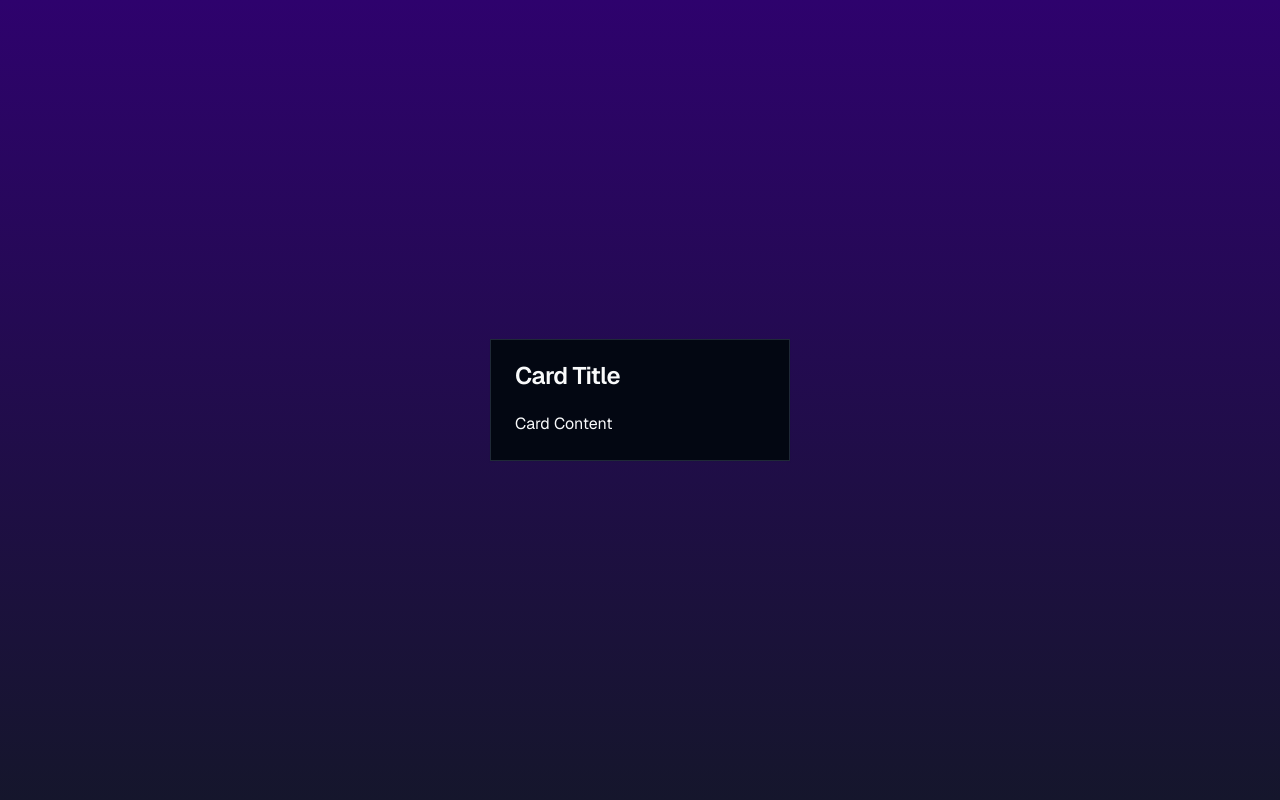
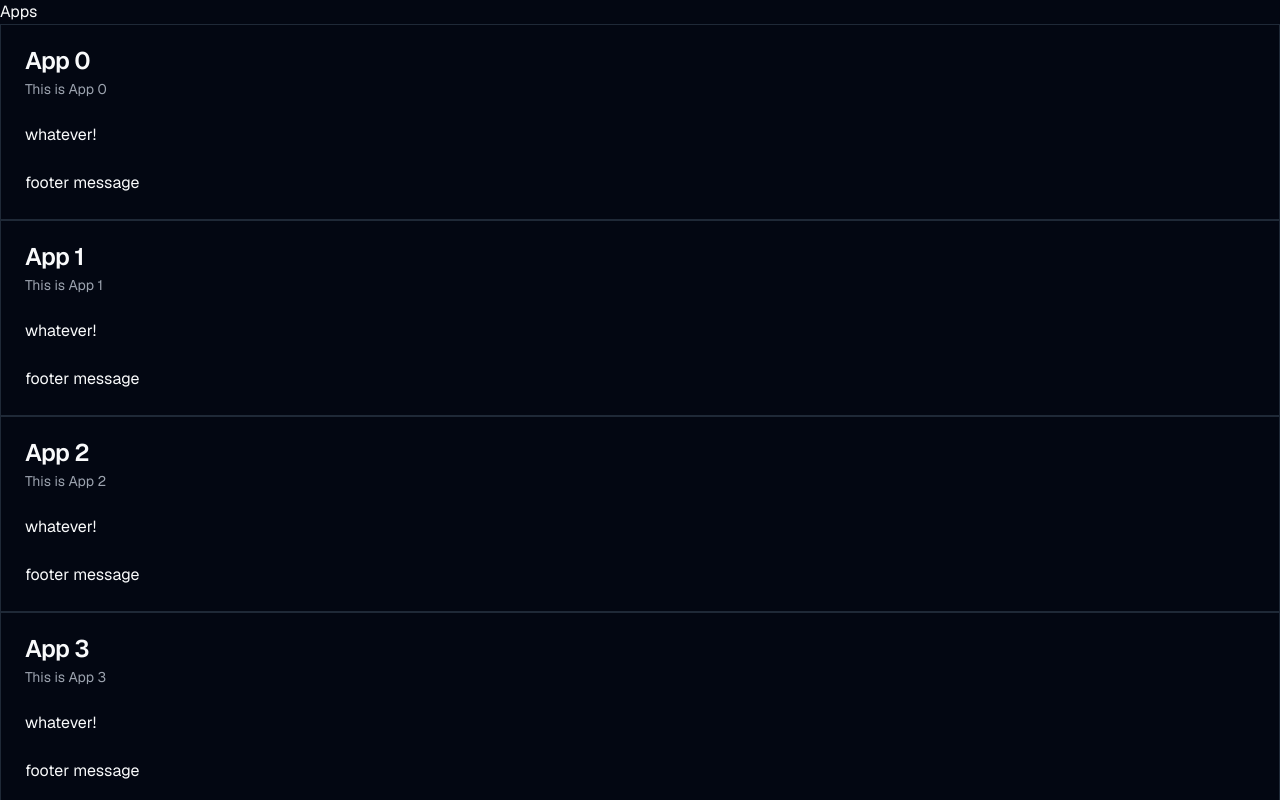
Before and after one commit to anuragg-p/codezinc-frontend, a Next.js app: page / in a window 1280 px wide. Shown: the top 800 px of the page. Built offline with nearby package versions, Linux system fonts and the light colour scheme.

Commit message:
added card component and apps array

```diff
--- a/src/app/page.tsx
+++ b/src/app/page.tsx
@@ -1,25 +1,32 @@
-import { Card, CardContent, CardHeader, CardTitle } from "@/components/ui/card";
+"use client"
+import { Card, CardHeader, CardFooter, CardTitle, CardDescription, CardContent } from "@/components/ui/card";
+
 
 export default function HomePage() {
+
   const apps = [
-    { title: "Weather APP", description: "" },
-    { title: "", description: "" },
-    { title: "", description: "" },
-    { title: "", description: "" },
-    { title: "", description: "" },
+    { title: "App 0", description: "This is App 0", route: "/apps/weather", content: "whatever!", footer: "footer message" },
+    { title: "App 1", description: "This is App 1", route: "/apps/weather", content: "whatever!", footer: "footer message" },
+    { title: "App 2", description: "This is App 2", route: "/apps/weather", content: "whatever!", footer: "footer message" },
+    { title: "App 3", description: "This is App 3", route: "/apps/weather", content: "whatever!", footer: "footer message" },
+    { title: "App 4", description: "This is App 4", route: "/apps/weather", content: "whatever!", footer: "footer message" },
+    { title: "App 5", description: "This is App 5", route: "/apps/weather", content: "whatever!", footer: "footer message" },
   ];
 
   return (
-    <main className="flex min-h-screen flex-col items-center justify-center bg-gradient-to-b from-[#2e026d] to-[#15162c] text-white">
+    <main className="">
+      <h4 className="">Apps</h4>
       <div className="">
-        <Card className="w-[300px]">
+        {apps.map((item, index) => (
+          <Card className="" key={index}>
           <CardHeader>
-            <CardTitle>Card Title</CardTitle>
+            <CardTitle>{item.title}</CardTitle>
+            <CardDescription>{item.description}</CardDescription>
           </CardHeader>
-          <CardContent>
-            <p>Card Content</p>
-          </CardContent>
+          <CardContent>{item.content}</CardContent>
+          <CardFooter>{item.footer}</CardFooter>
         </Card>
+        ))}
       </div>
     </main>
   );
```
